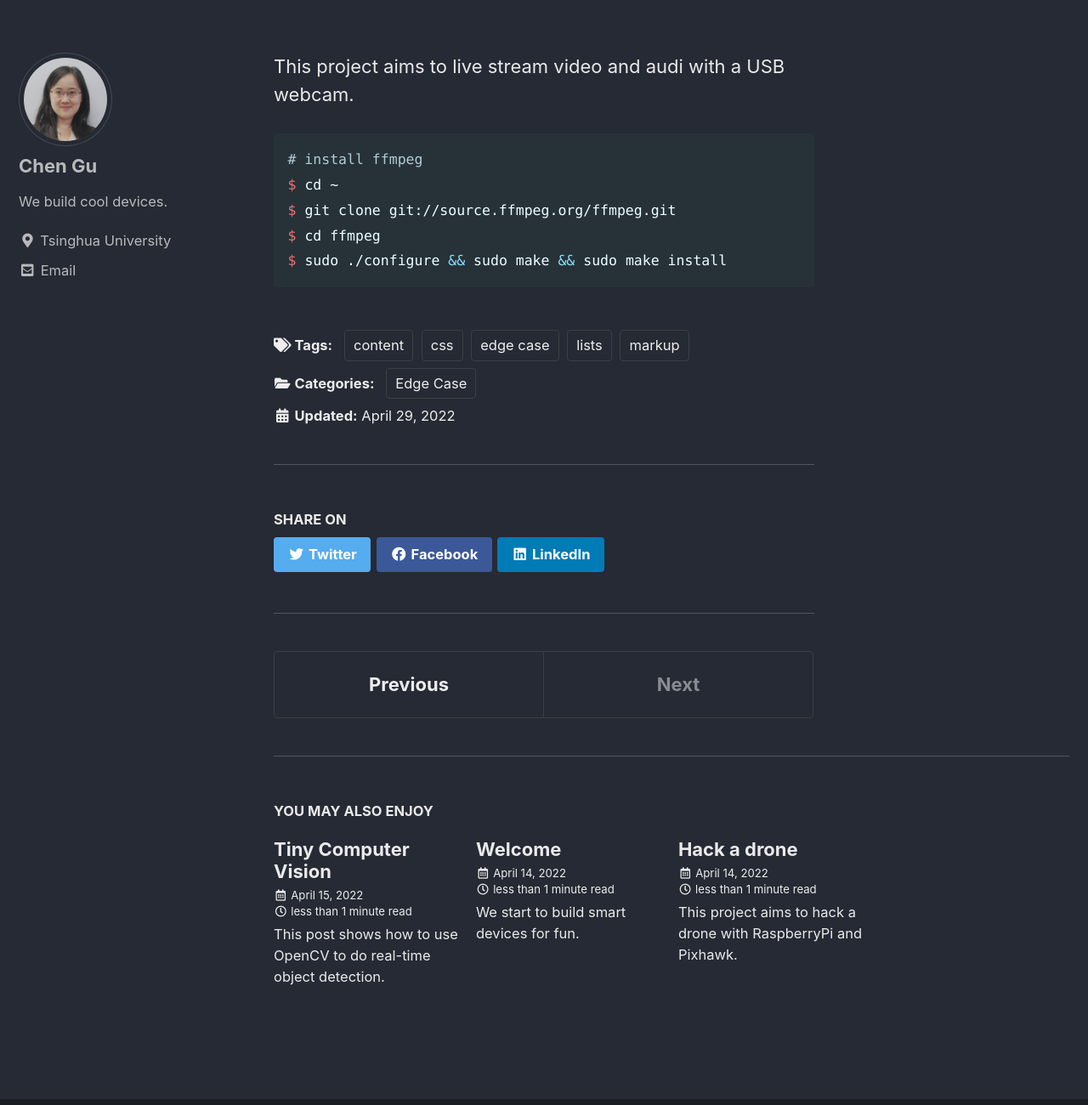
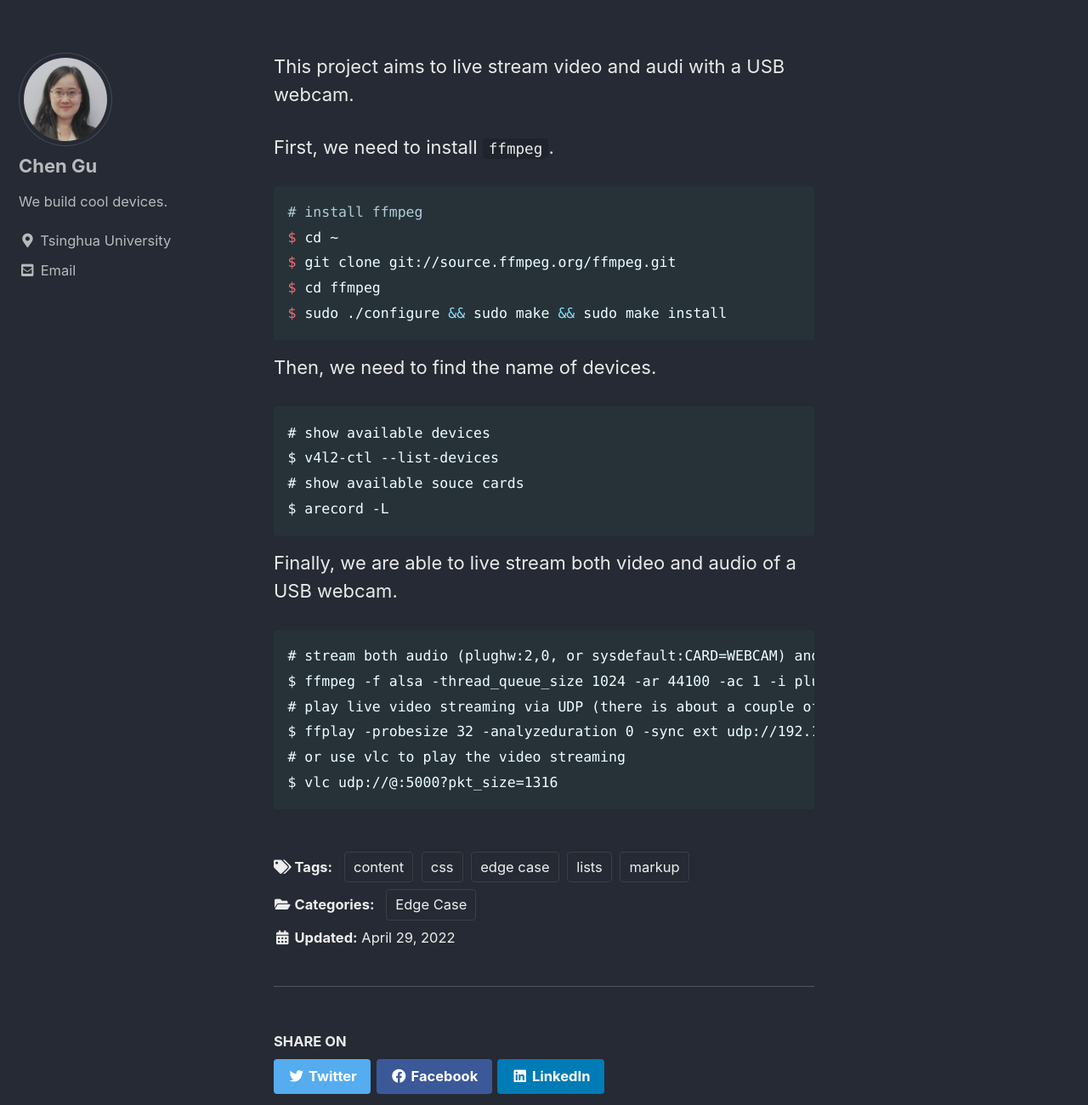
Before and after one commit to guchchcug/smart_device, a Jekyll site: the page built from _posts/2022-04-29-Live-streaming-video-and-audio-with-usb-webcam.md, in a window 1280 px wide and 1400 px high, scrolled down 424 px, cut to the strip 100-1400 px from the top of the window. Shown: the whole strip at 85% size. Built offline with Jekyll 4.4.1, drawn with Linux system fonts in a browser that asks for light colours; cached includes are drawn as plain includes.

Commit message:
Update 2022-04-29-Live-streaming-video-and-audio-with-usb-webcam.md

````diff
--- a/_posts/2022-04-29-Live-streaming-video-and-audio-with-usb-webcam.md
+++ b/_posts/2022-04-29-Live-streaming-video-and-audio-with-usb-webcam.md
@@ -14,7 +14,7 @@ header:
 
 This project aims to live stream video and audi with a USB webcam.
 
-
+First, we need to install `ffmpeg`.
 ```bash
 # install ffmpeg
 $ cd ~
@@ -22,3 +22,21 @@ $ git clone git://source.ffmpeg.org/ffmpeg.git
 $ cd ffmpeg
 $ sudo ./configure && sudo make && sudo make install
 ```
+Then, we need to find the name of devices.
+
+```
+# show available devices
+$ v4l2-ctl --list-devices
+# show available souce cards
+$ arecord -L
+```
+
+Finally, we are able to live stream both video and audio of a USB webcam.
+```
+# stream both audio (plughw:2,0, or sysdefault:CARD=WEBCAM) and video (/dev/video1) via UDP
+$ ffmpeg -f alsa -thread_queue_size 1024 -ar 44100 -ac 1 -i plughw:2,0 -f v4l2 -thread_queue_size 16 -s 640x480 -i /dev/video1 -f mpegts udp://192.168.31.27:5000?pkt_size=1316
+# play live video streaming via UDP (there is about a couple of seconds delay)
+$ ffplay -probesize 32 -analyzeduration 0 -sync ext udp://192.168.31.27:5000?pkt_size=1316
+# or use vlc to play the video streaming
+$ vlc udp://@:5000?pkt_size=1316
+```
````
